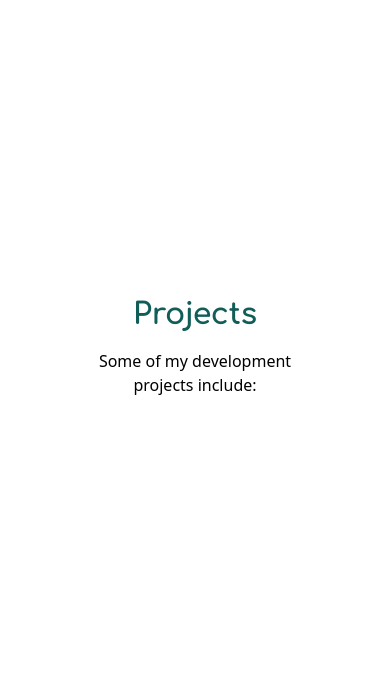
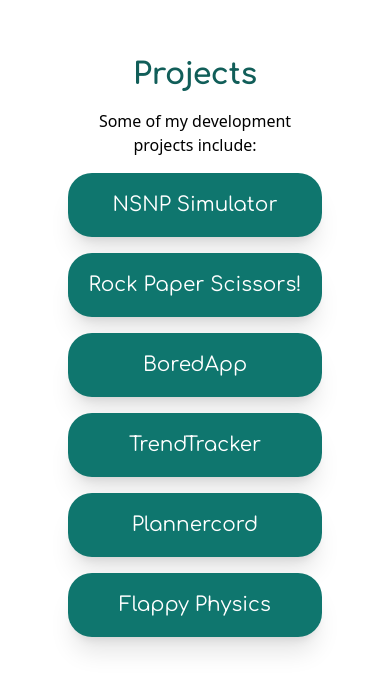
Before and after one commit to reannu123/hello-world, a React (Vite) app in the folder reannu123.github.io/: page / in a window 390 px wide. Shown: the part 2498-3182 px from the top of the page. Built offline with nearby package versions, Linux system fonts and the light colour scheme.

Commit message:
Updated mobile version of projects

```diff
--- a/reannu123.github.io/src/components/Projects.tsx
+++ b/reannu123.github.io/src/components/Projects.tsx
@@ -24,7 +24,7 @@ function Projects() {
           href={"https://nsnp.snapse.website"}
           target="_blank"
           rel="noreferrer"
-          className="max-md:hidden font-Comfortaa my-4 text-xl text-white flex flex-col items-center justify-center mx-1 my-1 p-1 bg-teal-700 rounded-3xl h-16 w-auto hover:scale-150 hover:bg-teal-500 transition-all shadow-xl"
+          className=" font-Comfortaa my-4 text-xl text-white flex flex-col items-center justify-center mx-1 my-1 p-1 bg-teal-700 rounded-3xl h-16 w-auto hover:scale-150 hover:bg-teal-500 transition-all shadow-xl"
         >
           NSNP Simulator
         </a>
@@ -32,7 +32,7 @@ function Projects() {
           href={"https://reannuinstrella.me/rps-firebase/"}
           target="_blank"
           rel="noreferrer"
-          className="max-md:hidden font-Comfortaa my-4 text-xl text-white flex flex-col items-center justify-center mx-1 my-1 p-1 bg-teal-700 rounded-3xl h-16 w-auto hover:scale-150 hover:bg-teal-500 transition-all shadow-xl"
+          className=" font-Comfortaa my-4 text-xl text-white flex flex-col items-center justify-center mx-1 my-1 p-1 bg-teal-700 rounded-3xl h-16 w-auto hover:scale-150 hover:bg-teal-500 transition-all shadow-xl"
         >
           Rock Paper Scissors!
         </a>
@@ -40,7 +40,7 @@ function Projects() {
           href={"https://reannuinstrella.me/BoredApp/"}
           target="_blank"
           rel="noreferrer"
-          className="max-md:hidden font-Comfortaa my-4 text-xl text-white flex flex-col items-center justify-center mx-1 my-1 p-1 bg-teal-700 rounded-3xl h-16 w-auto hover:scale-150 hover:bg-teal-500 transition-all shadow-xl"
+          className=" font-Comfortaa my-4 text-xl text-white flex flex-col items-center justify-center mx-1 my-1 p-1 bg-teal-700 rounded-3xl h-16 w-auto hover:scale-150 hover:bg-teal-500 transition-all shadow-xl"
         >
           BoredApp
         </a>
@@ -48,7 +48,7 @@ function Projects() {
           href={"https://github.com/reannu123/TrendTracker-frontend"}
           target="_blank"
           rel="noreferrer"
-          className="max-md:hidden font-Comfortaa my-4 text-xl text-white flex flex-col items-center justify-center mx-1 my-1 p-1 bg-teal-700 rounded-3xl h-16 w-auto hover:scale-150 hover:bg-teal-500 transition-all shadow-xl"
+          className=" font-Comfortaa my-4 text-xl text-white flex flex-col items-center justify-center mx-1 my-1 p-1 bg-teal-700 rounded-3xl h-16 w-auto hover:scale-150 hover:bg-teal-500 transition-all shadow-xl"
         >
           TrendTracker
         </a>
@@ -56,7 +56,7 @@ function Projects() {
           href={"https://github.com/Plannercord-Bot/Plannercord-Bot"}
           target="_blank"
           rel="noreferrer"
-          className="max-md:hidden font-Comfortaa my-4 text-xl text-white flex flex-col items-center justify-center mx-1 my-1 p-1 bg-teal-700 rounded-3xl h-16 w-auto hover:scale-150 hover:bg-teal-500 transition-all shadow-xl"
+          className=" font-Comfortaa my-4 text-xl text-white flex flex-col items-center justify-center mx-1 my-1 p-1 bg-teal-700 rounded-3xl h-16 w-auto hover:scale-150 hover:bg-teal-500 transition-all shadow-xl"
         >
           Plannercord
         </a>
@@ -64,7 +64,7 @@ function Projects() {
           href={"https://github.com/reannu123/FlappyPhysics"}
           target="_blank"
           rel="noreferrer"
-          className="max-md:hidden font-Comfortaa my-4 text-xl text-white flex flex-col items-center justify-center mx-1 my-1 p-1 bg-teal-700 rounded-3xl h-16 w-auto hover:scale-150 hover:bg-teal-500 transition-all shadow-xl"
+          className=" font-Comfortaa my-4 text-xl text-white flex flex-col items-center justify-center mx-1 my-1 p-1 bg-teal-700 rounded-3xl h-16 w-auto hover:scale-150 hover:bg-teal-500 transition-all shadow-xl"
         >
           Flappy Physics
         </a>
```
